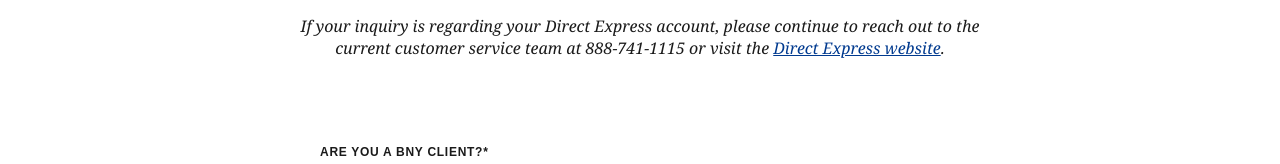
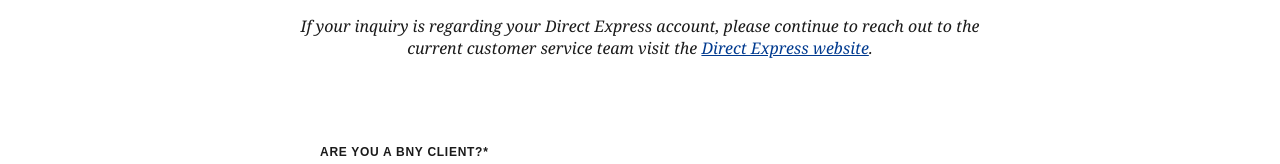
Before and after one commit to leovardo200120-byte/bnymellon, a plain HTML site: page contact.html in a window 1280 px wide. Shown: the part 617-781 px from the top of the page. Drawn offline with Linux system fonts and the light colour scheme.

```diff
--- a/contact.html
+++ b/contact.html
@@ -215,7 +215,7 @@
 
     <em>
       If your inquiry is regarding your Direct Express account, please continue
-      to reach out to the current customer service team at 888-741-1115 or visit
+      to reach out to the current customer service team visit
       the <a href="#">Direct Express website</a>.
     </em>
 
```
